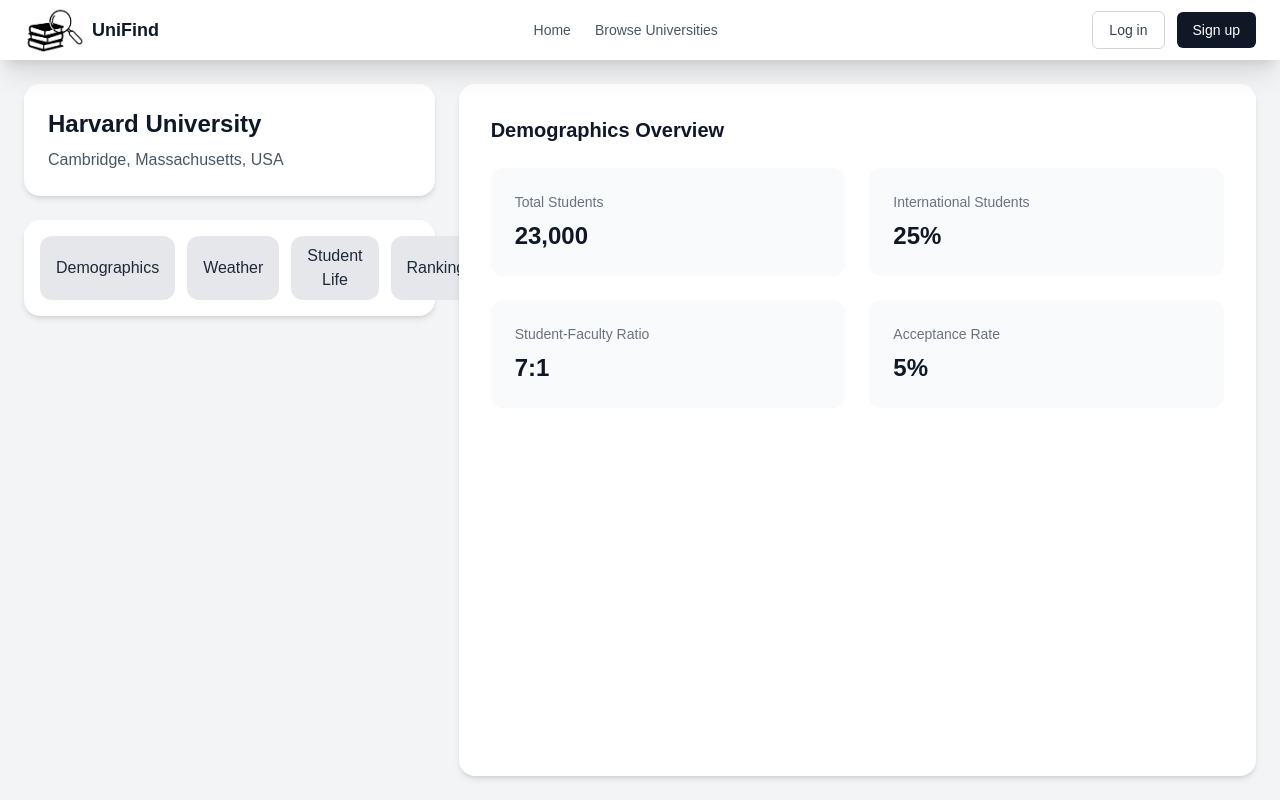
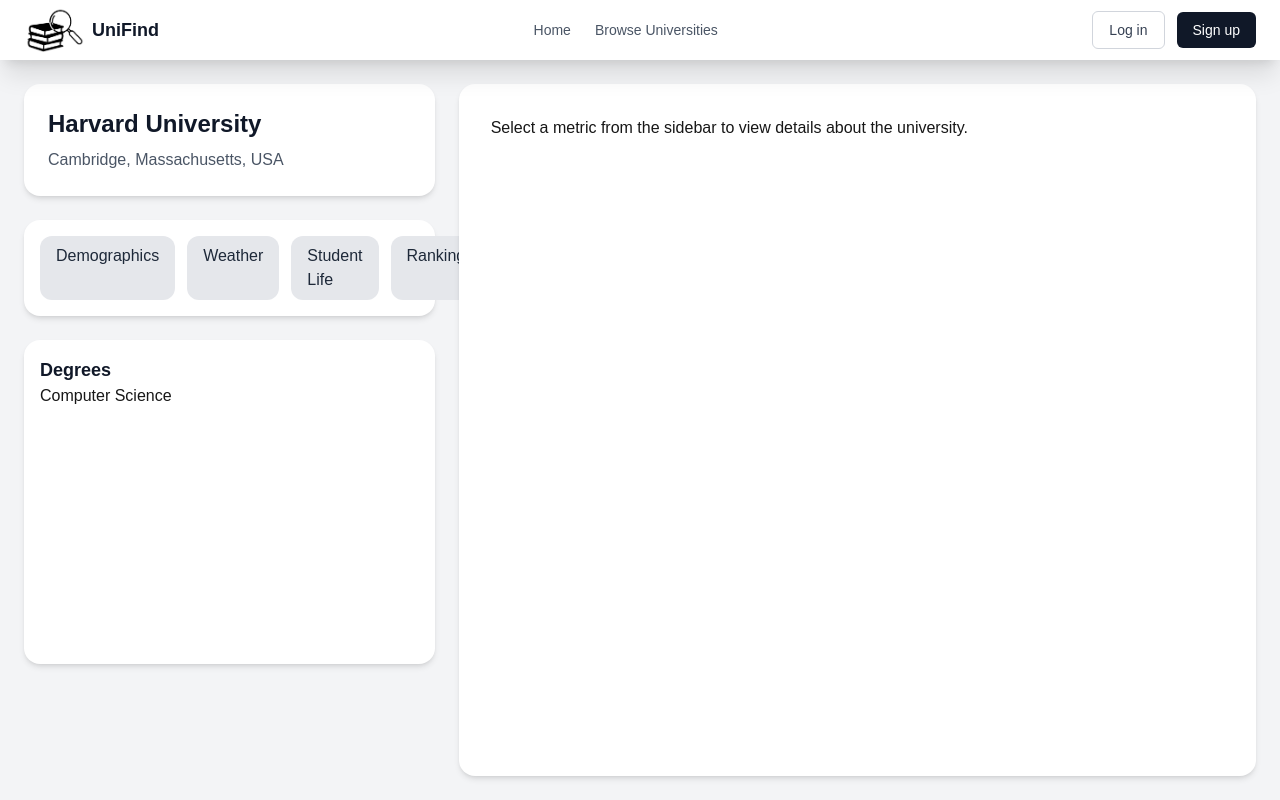
Before and after one commit to DrYonatan/UniFind, a Next.js app: page /browse/1 in a window 1280 px wide. Built offline with nearby package versions, Linux system fonts and the light colour scheme.

Commit message:
add metric selection and degree filtering

```diff
--- /dev/null
+++ b/app/(pages)/browse/[id]/demographics/page.tsx
@@ -0,0 +1,31 @@
+export default function Demographics() {
+  return (
+    <div>
+      <h2 className="text-xl font-semibold text-gray-900 mb-6">
+            Demographics Overview
+          </h2>
+
+          <div className="grid grid-cols-2 gap-6">
+            <div className="bg-gray-50 rounded-xl p-6">
+              <p className="text-gray-500 text-sm">Total Students</p>
+              <p className="text-2xl font-bold text-gray-900 mt-2">23,000</p>
+            </div>
+
+            <div className="bg-gray-50 rounded-xl p-6">
+              <p className="text-gray-500 text-sm">International Students</p>
+              <p className="text-2xl font-bold text-gray-900 mt-2">25%</p>
+            </div>
+
+            <div className="bg-gray-50 rounded-xl p-6">
+              <p className="text-gray-500 text-sm">Student-Faculty Ratio</p>
+              <p className="text-2xl font-bold text-gray-900 mt-2">7:1</p>
+            </div>
+
+            <div className="bg-gray-50 rounded-xl p-6">
+              <p className="text-gray-500 text-sm">Acceptance Rate</p>
+              <p className="text-2xl font-bold text-gray-900 mt-2">5%</p>
+            </div>
+          </div>
+    </div>
+  );
+}
--- /dev/null
+++ b/app/(pages)/browse/[id]/layout.tsx
@@ -0,0 +1,46 @@
+import DegreeFilter from "@/app/components/degree-filter";
+import { universityMetrics } from "@/app/lib/university-metrics";
+import Link from "next/link";
+
+export default async function UniversityLayout({
+  children,
+}: {
+  children: React.ReactNode;
+}) {
+  return (
+    <div className="h-full bg-gray-100 p-6">
+      <div className="flex flex-col md:flex-row gap-6 h-full">
+        <div className="w-full md:w-1/3 flex flex-col gap-6">
+          <div className="bg-white rounded-2xl shadow-md p-6">
+            <h1 className="text-2xl font-bold text-gray-900">
+              Harvard University
+            </h1>
+            <p className="text-gray-600 mt-2">Cambridge, Massachusetts, USA</p>
+          </div>
+
+          <div className="bg-white rounded-2xl shadow-md p-4">
+            <div className="flex gap-3">
+              {universityMetrics.map(
+                (metric: UniversityMetric, index: number) => (
+                  <Link
+                    href={metric.slug}
+                    key={index}
+                    className="px-4 py-2 rounded-xl bg-gray-200 text-gray-800 font-medium hover:bg-gray-300 transition"
+                  >
+                    {metric.label}
+                  </Link>
+                ),
+              )}
+            </div>
+          </div>
+
+          <DegreeFilter />
+        </div>
+
+        <div className="flex-1 bg-white rounded-2xl shadow-md p-8">
+          {children}
+        </div>
+      </div>
+    </div>
+  );
+}
--- a/app/(pages)/browse/[id]/page.tsx
+++ b/app/(pages)/browse/[id]/page.tsx
@@ -1,61 +1,7 @@
 export default function UniversityPage() {
   return (
-    <div className="h-full bg-gray-100 p-6">
-      <div className="flex gap-6 h-full">
-        <div className="w-1/3 flex flex-col gap-6">
-          <div className="bg-white rounded-2xl shadow-md p-6">
-            <h1 className="text-2xl font-bold text-gray-900">
-              Harvard University
-            </h1>
-            <p className="text-gray-600 mt-2">Cambridge, Massachusetts, USA</p>
-          </div>
-
-          <div className="bg-white rounded-2xl shadow-md p-4">
-            <div className="flex gap-3">
-              <button className="px-4 py-2 rounded-xl bg-gray-200 text-gray-800 font-medium hover:bg-gray-300 transition">
-                Demographics
-              </button>
-              <button className="px-4 py-2 rounded-xl bg-gray-200 text-gray-800 font-medium hover:bg-gray-300 transition">
-                Weather
-              </button>
-              <button className="px-4 py-2 rounded-xl bg-gray-200 text-gray-800 font-medium hover:bg-gray-300 transition">
-                Student Life
-              </button>
-              <button className="px-4 py-2 rounded-xl bg-gray-200 text-gray-800 font-medium hover:bg-gray-300 transition">
-                Rankings
-              </button>
-            </div>
-          </div>
-        </div>
-
-        <div className="flex-1 bg-white rounded-2xl shadow-md p-8">
-          <h2 className="text-xl font-semibold text-gray-900 mb-6">
-            Demographics Overview
-          </h2>
-
-          <div className="grid grid-cols-2 gap-6">
-            <div className="bg-gray-50 rounded-xl p-6">
-              <p className="text-gray-500 text-sm">Total Students</p>
-              <p className="text-2xl font-bold text-gray-900 mt-2">23,000</p>
-            </div>
-
-            <div className="bg-gray-50 rounded-xl p-6">
-              <p className="text-gray-500 text-sm">International Students</p>
-              <p className="text-2xl font-bold text-gray-900 mt-2">25%</p>
-            </div>
-
-            <div className="bg-gray-50 rounded-xl p-6">
-              <p className="text-gray-500 text-sm">Student-Faculty Ratio</p>
-              <p className="text-2xl font-bold text-gray-900 mt-2">7:1</p>
-            </div>
-
-            <div className="bg-gray-50 rounded-xl p-6">
-              <p className="text-gray-500 text-sm">Acceptance Rate</p>
-              <p className="text-2xl font-bold text-gray-900 mt-2">5%</p>
-            </div>
-          </div>
-        </div>
-      </div>
+    <div>
+      Select a metric from the sidebar to view details about the university.
     </div>
   );
 }
--- /dev/null
+++ b/app/components/degree-filter.tsx
@@ -0,0 +1,23 @@
+"use client";
+
+import Link from "next/link";
+import { usePathname } from "next/navigation";
+
+export default function DegreeFilter() {
+  const pathName: string = usePathname();
+
+  return (
+    <div className="bg-white rounded-2xl shadow-md p-4">
+      <h1 className="text-lg font-semibold text-gray-900">Degrees</h1>
+      <Link
+        href={{
+          pathname: `${pathName}`,
+          query: { degree: "cs" },
+        }}
+      >
+        Computer Science
+      </Link>
+      <div className="flex gap-3 h-60"></div>
+    </div>
+  );
+}
--- a/app/components/university-card.tsx
+++ b/app/components/university-card.tsx
@@ -13,7 +13,7 @@
 }: UniversityCardProps) {
   return (
     <Link
-      href={`/browse/${id}`}
+      href={`/browse/${id}/demographics`}
       className={`flex flex-col items-center gap-4 rounded-lg bg-white p-6 shadow-md w-full md:w-100 cursor-pointer hover:scale-105 duration-200 slide-in-up`}
     >
       <h2 className="text-xl font-semibold">{title}</h2>
--- /dev/null
+++ b/app/lib/university-metrics.ts
@@ -0,0 +1,18 @@
+export const universityMetrics: UniversityMetric[] = [
+  {
+    slug: "demographics",
+    label: "Demographics",
+  },
+  {
+    slug: "weather",
+    label: "Weather",
+  },
+  {
+    slug: "student-life",
+    label: "Student Life",
+  },
+  {
+    slug: "rankings",
+    label: "Rankings",
+  },
+] as const;
--- /dev/null
+++ b/app/types/university-metric.ts
@@ -0,0 +1,4 @@
+interface UniversityMetric {
+    slug: string;
+    label: string;
+}
```
